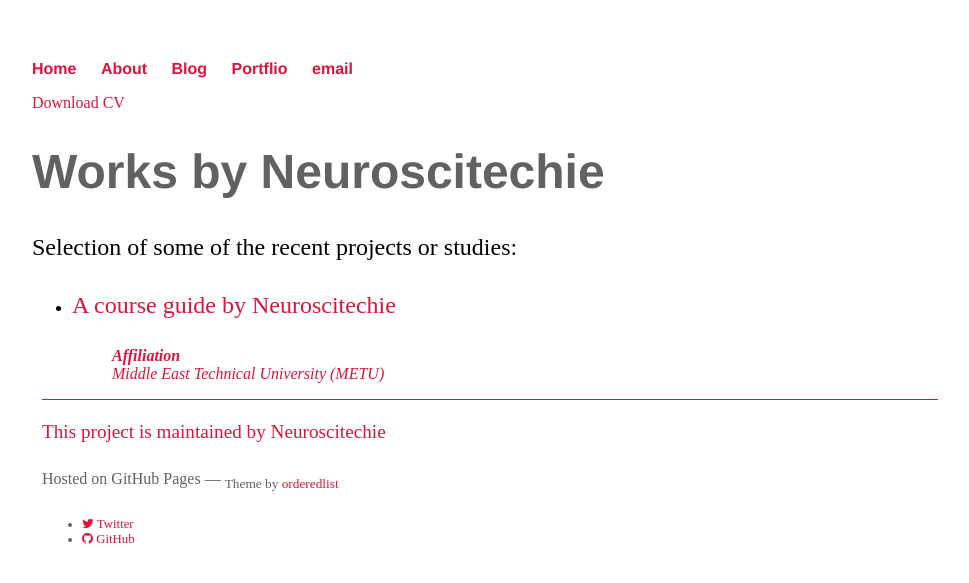
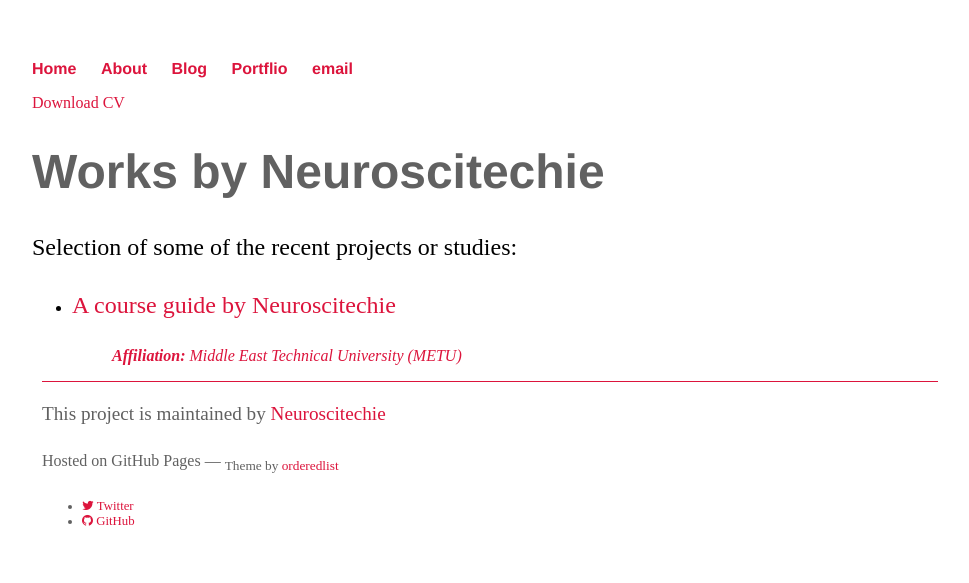
Before and after one commit to inantubek/meltemiatay.github.io, a Jekyll site: the page built from cv/index.html, in a window 1280 px wide. Shown: the top 583 px of the page, without its empty margins (160-1129 px from the left). Built offline with Jekyll 4.4.1, drawn with Linux system fonts in a browser that asks for light colours; nearby versions of some CDN libraries.

```diff
--- a/cv/index.html
+++ b/cv/index.html
@@ -13,8 +13,8 @@ title: Works by Neuroscitechie
 	<ul>
 
 		                        <address>
-					<strong>Affiliation</strong><br>
-					Middle East Technical University (METU)
+					<strong>Affiliation:</strong>
+						<a href="https://nsnt.metu.edu.tr/">Middle East Technical University (METU)</a>
 					</address>
 
 </div>
```
